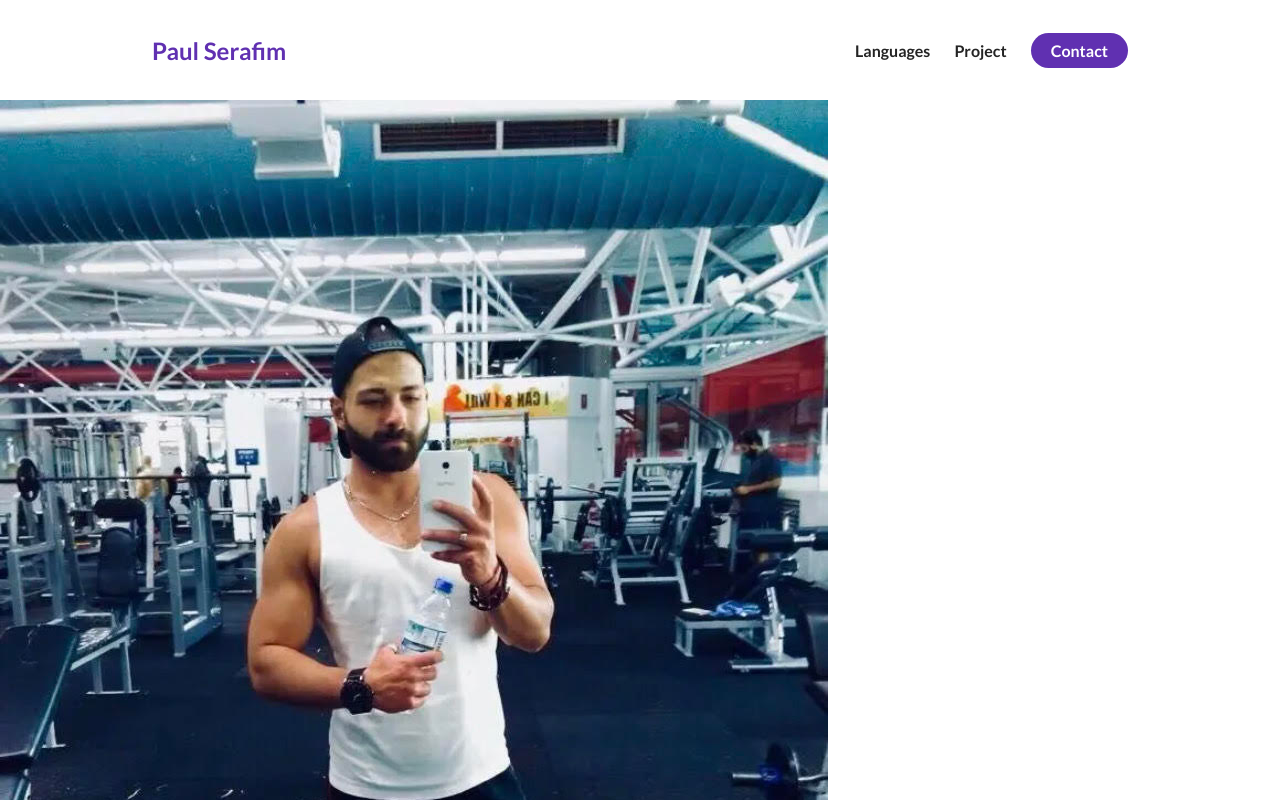
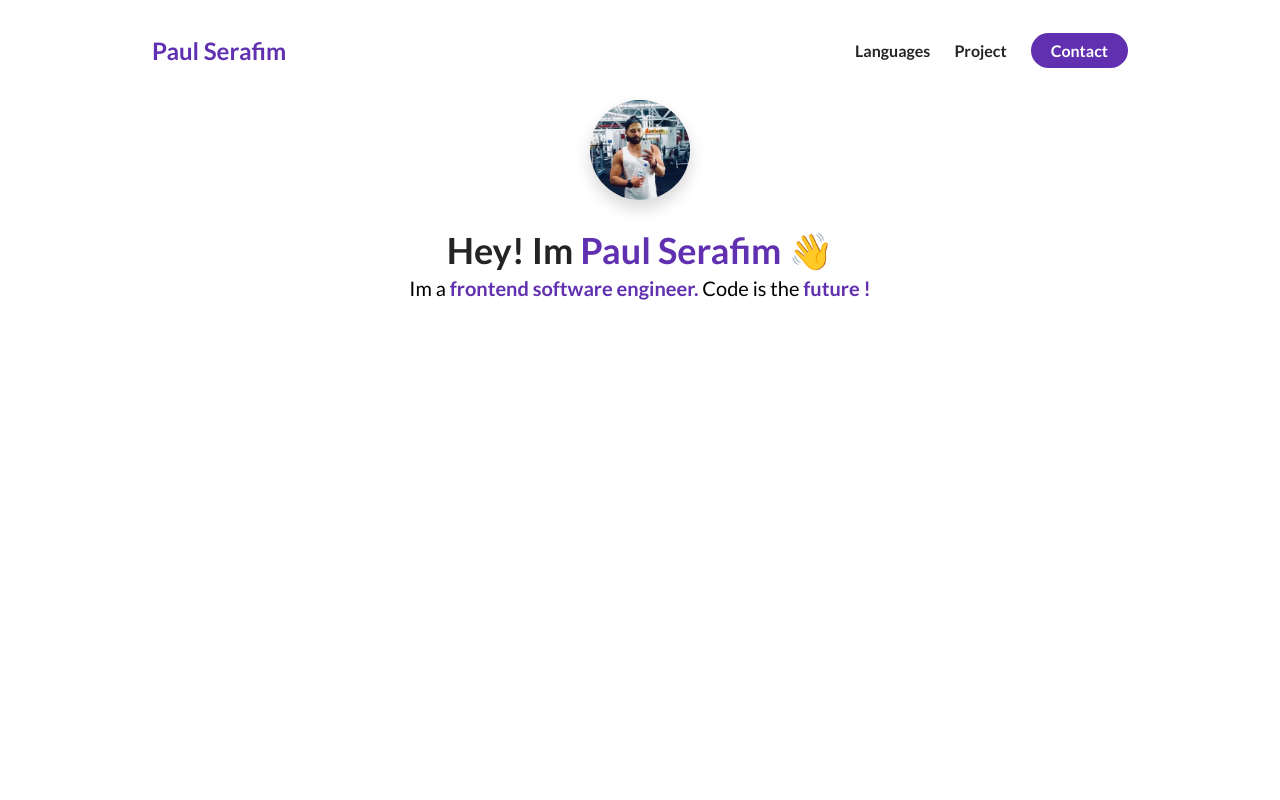
Before and after one commit to pontos21/E-portfolio, a plain HTML site: page index.html in a window 1280 px wide. Shown: the top 800 px of the page. Drawn offline with Linux system fonts and the light colour scheme.

Commit message:
added more code

```diff
--- a/index.html
+++ b/index.html
@@ -34,17 +34,17 @@
                 </li>
             </ul>
         </nav>
-        <div>
+        <div class=" flex flex-1">
             <div class="about-me__info row">
                 <div class="about-me__info--container">
                     <figure class="about-me__picture--mask">
-                        <img src="./me.jpg" alt="pic of me">
+                        <img src="./me.jpg" class="about-me__picture" alt="pic of me">
                     </figure>
                     <h1 class="about-me__info--title">
                         Hey! Im <span class="text--purple">Paul Serafim </span> 👋
                     </h1>
-                    <p class="a">
-                        Im a frontend software engineer
+                    <p class="about__info--para">
+                        Im a <strong class="text--purple">frontend software engineer.</strong> Code is the <strong class="text--purple">future !</strong>
                     </p>
                 </div>
 
--- a/styles.css
+++ b/styles.css
@@ -10,6 +10,10 @@ h1,h2,h3,h4,h5,h6,span{
     color:#242424;
     text-align: center;
     line-height: 1.25;
+}
+
+h1{
+    font-size:36px;
 }
 
 p{
@@ -36,6 +40,22 @@ nav {
 li{
     list-style-type:none;
 }
+
+.flex{
+    display:flex;
+}
+
+.flex-1{
+    flex:1;
+}
+
+.row{
+    width:100%;
+    max-width:800px;
+    margin:0 auto;
+}
+
+
 
 .nav__link--anchor{
     margin:0 12px;
@@ -75,8 +95,33 @@ li{
     flex-direction:column;
 }
 
-img{
-    max-width:100%;
-    max-height:100%;
+.about-me__info--container{
+    display: flex;
+    flex-direction:column;
+    justify-content: center;
+    align-items: center;
+}
 
+.about-me__picture--mask {
+    width: 100px;
+    height: 100px;
+    border-radius: 50%;
+    overflow: hidden;
+    box-shadow: 0 8px 16px rgb(0 0 0 / 16%);
+    margin-bottom: 28px;
+    animation: animate-profile-picture 800ms 200ms backwards;
 }
+
+.about-me__picture{
+    width:100px;
+
+    /* Improving my own picture */
+
+    transform:scale(1.5);
+    padding-top:8px;
+}
+
+.about__info--para{
+    font-size:20px;
+    margin-bottom:28px;
+}
```
